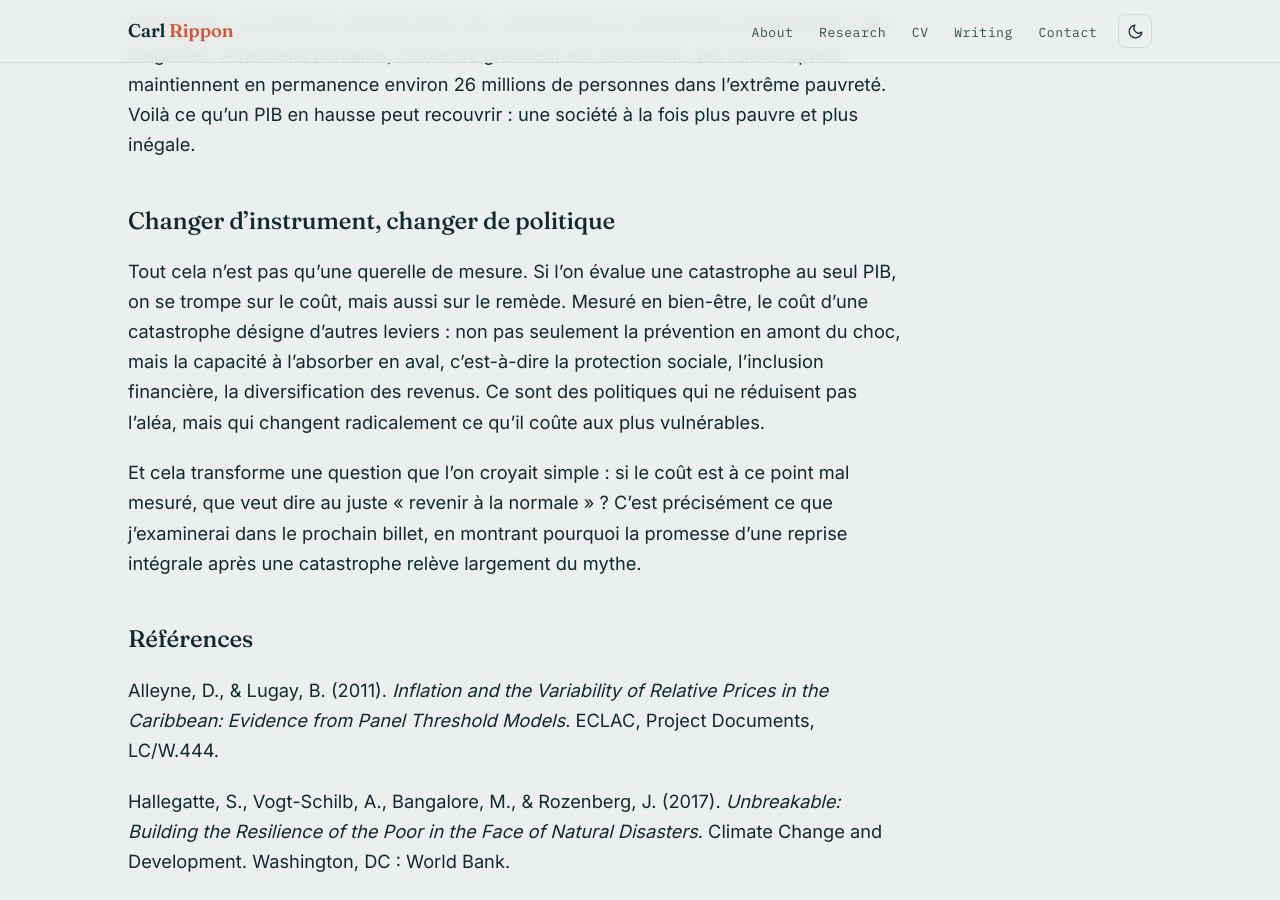
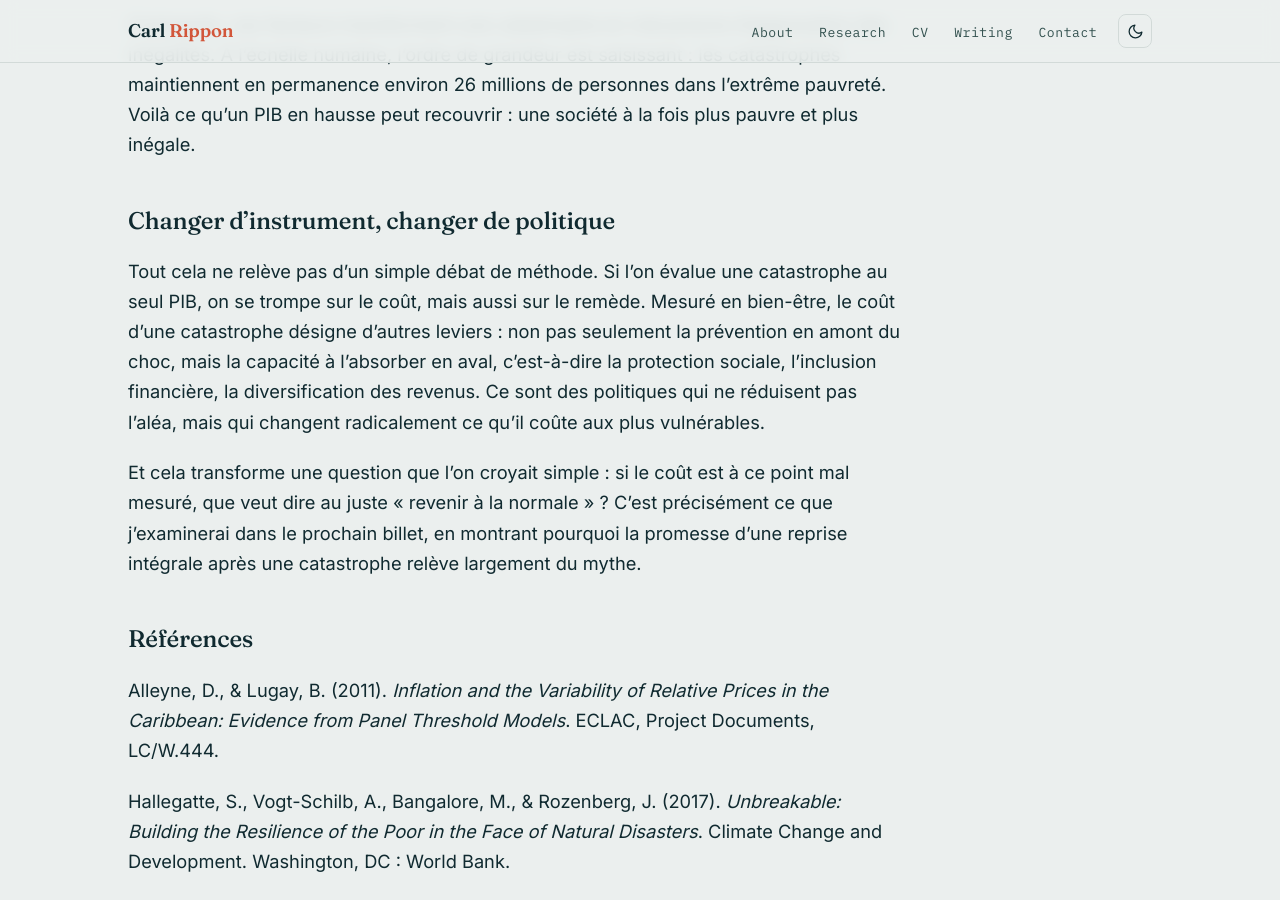
Before and after one commit to carlrippon/carlrippon.github.io, a Jekyll site: the page built from _posts/2026-07-22-pib-vrai-cout-catastrophe.md, in a window 1280 px wide and 900 px high, scrolled down 3251 px. Built offline with Jekyll 4.4.1, drawn with Linux system fonts in a browser that asks for light colours; a script that is not in the unit is left out; some of the changed text lies outside the part shown.

Commit message:
Add files via upload

```diff
--- a/_posts/2026-07-22-pib-vrai-cout-catastrophe.md
+++ b/_posts/2026-07-22-pib-vrai-cout-catastrophe.md
@@ -49,7 +49,7 @@ Conjugués, ces facteurs transforment une catastrophe en mécanisme d'aggravatio
 
 ## Changer d'instrument, changer de politique
 
-Tout cela n'est pas qu'une querelle de mesure. Si l'on évalue une catastrophe au seul PIB, on se trompe sur le coût, mais aussi sur le remède. Mesuré en bien-être, le coût d'une catastrophe désigne d'autres leviers : non pas seulement la prévention en amont du choc, mais la capacité à l'absorber en aval, c'est-à-dire la protection sociale, l'inclusion financière, la diversification des revenus. Ce sont des politiques qui ne réduisent pas l'aléa, mais qui changent radicalement ce qu'il coûte aux plus vulnérables.
+Tout cela ne relève pas d'un simple débat de méthode. Si l'on évalue une catastrophe au seul PIB, on se trompe sur le coût, mais aussi sur le remède. Mesuré en bien-être, le coût d'une catastrophe désigne d'autres leviers : non pas seulement la prévention en amont du choc, mais la capacité à l'absorber en aval, c'est-à-dire la protection sociale, l'inclusion financière, la diversification des revenus. Ce sont des politiques qui ne réduisent pas l'aléa, mais qui changent radicalement ce qu'il coûte aux plus vulnérables.
 
 Et cela transforme une question que l'on croyait simple : si le coût est à ce point mal mesuré, que veut dire au juste « revenir à la normale » ? C'est précisément ce que j'examinerai dans le prochain billet, en montrant pourquoi la promesse d'une reprise intégrale après une catastrophe relève largement du mythe.
 
```
Also changed, not shown: other parts of _posts/2026-07-22-pib-vrai-cout-catastrophe.md (+1 -1 lines).
